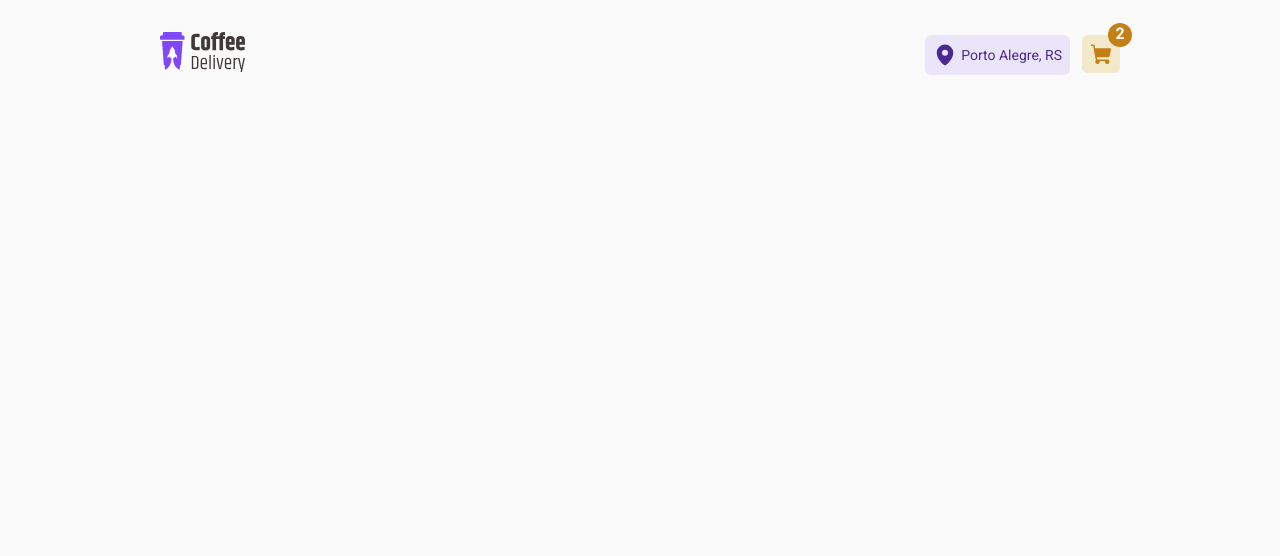
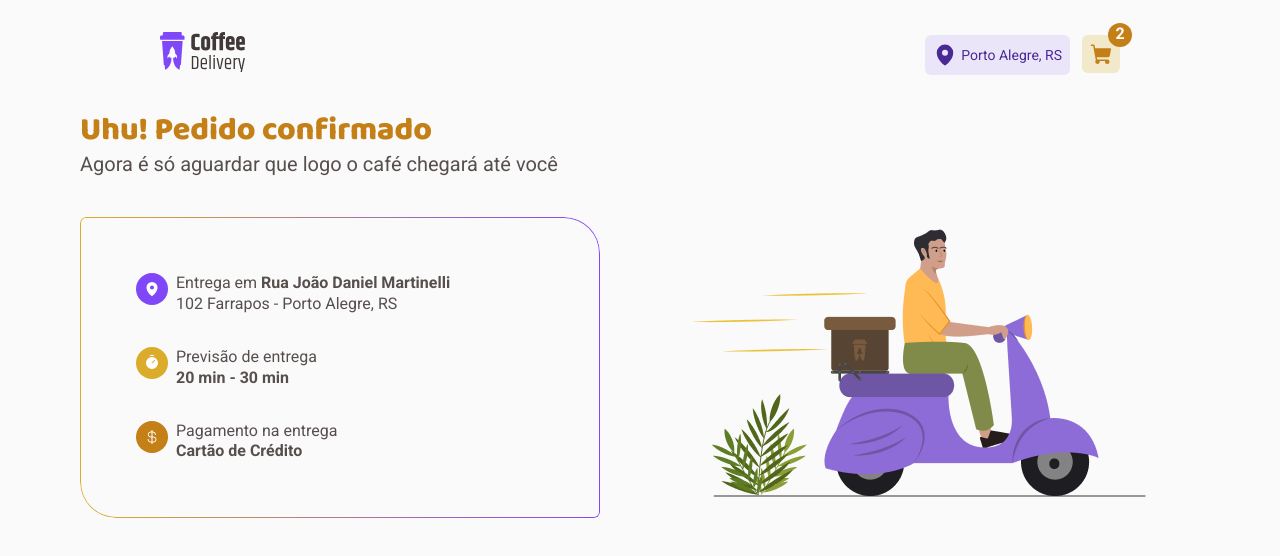
Before and after one commit to Cipriano99/ignite-coffee-delivery, a React (Vite) app: page /success in a window 1280 px wide. Before the commit this address had no page. Shown: the top 556 px of the page. Built offline with nearby package versions, Linux system fonts and the light colour scheme.

Commit message:
add - Success Page

```diff
--- a/src/Router.tsx
+++ b/src/Router.tsx
@@ -1,12 +1,14 @@
 import { Route, Routes } from 'react-router-dom'
 import { Cart } from './pages/Cart'
 import { Home } from './pages/Home'
+import { Success } from './pages/Success'
 
 export const Router = () => {
   return (
     <Routes>
       <Route path="/" element={<Home />} />
       <Route path="/cart" element={<Cart />} />
+      <Route path="/success" element={<Success />} />
     </Routes>
   )
 }
--- /dev/null
+++ b/src/pages/Success/index.tsx
@@ -0,0 +1,54 @@
+import { CurrencyDollar, MapPin, Timer } from 'phosphor-react'
+import { DataContent, ItemContent, SuccessContainer } from './styles'
+import deliveryImg from '../../assets/Illustration.png'
+
+export const Success = () => {
+  return (
+    <SuccessContainer>
+      <h1>Uhu! Pedido confirmado</h1>
+      <p>Agora é só aguardar que logo o café chegará até você</p>
+
+      <main>
+        <DataContent>
+          <div>
+            <ItemContent>
+              <div>
+                <MapPin size={16} weight="fill" />
+              </div>
+              <div>
+                <span>
+                  Entrega em <strong>Rua João Daniel Martinelli</strong>
+                </span>
+                <span>102 Farrapos - Porto Alegre, RS</span>
+              </div>
+            </ItemContent>
+
+            <ItemContent>
+              <div>
+                <Timer size={16} weight="fill" />
+              </div>
+              <div>
+                <span>Previsão de entrega</span>
+                <strong>20 min - 30 min</strong>
+              </div>
+            </ItemContent>
+
+            <ItemContent>
+              <div>
+                <CurrencyDollar size={16} />
+              </div>
+              <div>
+                <span>Pagamento na entrega</span>
+                <strong>Cartão de Crédito</strong>
+              </div>
+            </ItemContent>
+          </div>
+        </DataContent>
+
+        <section>
+          <img src={deliveryImg} alt="" />
+        </section>
+      </main>
+    </SuccessContainer>
+  )
+}
--- /dev/null
+++ b/src/pages/Success/styles.ts
@@ -0,0 +1,88 @@
+import styled from 'styled-components'
+
+export const SuccessContainer = styled.div`
+  max-width: 1120px;
+  margin: 0 auto;
+
+  h1 {
+    font-size: ${({ theme }) => theme.title.l};
+    color: ${({ theme }) => theme['yellow-dark']};
+  }
+
+  p {
+    font-size: ${({ theme }) => theme.text.l};
+  }
+
+  main {
+    margin-top: 2.5rem;
+    display: grid;
+    grid-template-columns: 1fr 1fr;
+    gap: 5rem;
+  }
+`
+
+export const DataContent = styled.div`
+  position: relative;
+  padding: 1rem;
+  font-size: ${({ theme }) => theme.text.m};
+
+  &::before {
+    content: '';
+    position: absolute;
+    inset: 0;
+    border-radius: 6px 36px 6px 36px;
+    padding: 1px;
+    background: linear-gradient(
+      90deg,
+      ${({ theme }) => theme.yellow},
+      ${({ theme }) => theme.purple}
+    );
+    -webkit-mask: linear-gradient(#fff 0 0) content-box,
+      linear-gradient(#fff 0 0);
+    -webkit-mask-composite: xor;
+    mask-composite: exclude;
+  }
+
+  > div {
+    height: 100%;
+    display: flex;
+    flex-direction: column;
+    align-items: flex-start;
+    justify-content: center;
+    gap: 2rem;
+    padding: 2.5rem;
+  }
+`
+
+export const ItemContent = styled.div`
+  display: flex;
+  gap: 0.5rem;
+
+  div:first-child {
+    width: 2rem;
+    height: 2rem;
+    border-radius: 9999px;
+    display: flex;
+    align-items: center;
+    justify-content: center;
+
+    svg {
+      color: ${({ theme }) => theme.white};
+    }
+  }
+
+  &:first-child div:first-child {
+    background-color: ${({ theme }) => theme.purple};
+  }
+  &:nth-child(2) div:first-child {
+    background-color: ${({ theme }) => theme.yellow};
+  }
+  &:last-child div:first-child {
+    background-color: ${({ theme }) => theme['yellow-dark']};
+  }
+
+  div:nth-child(2) {
+    display: flex;
+    flex-direction: column;
+  }
+`
```
